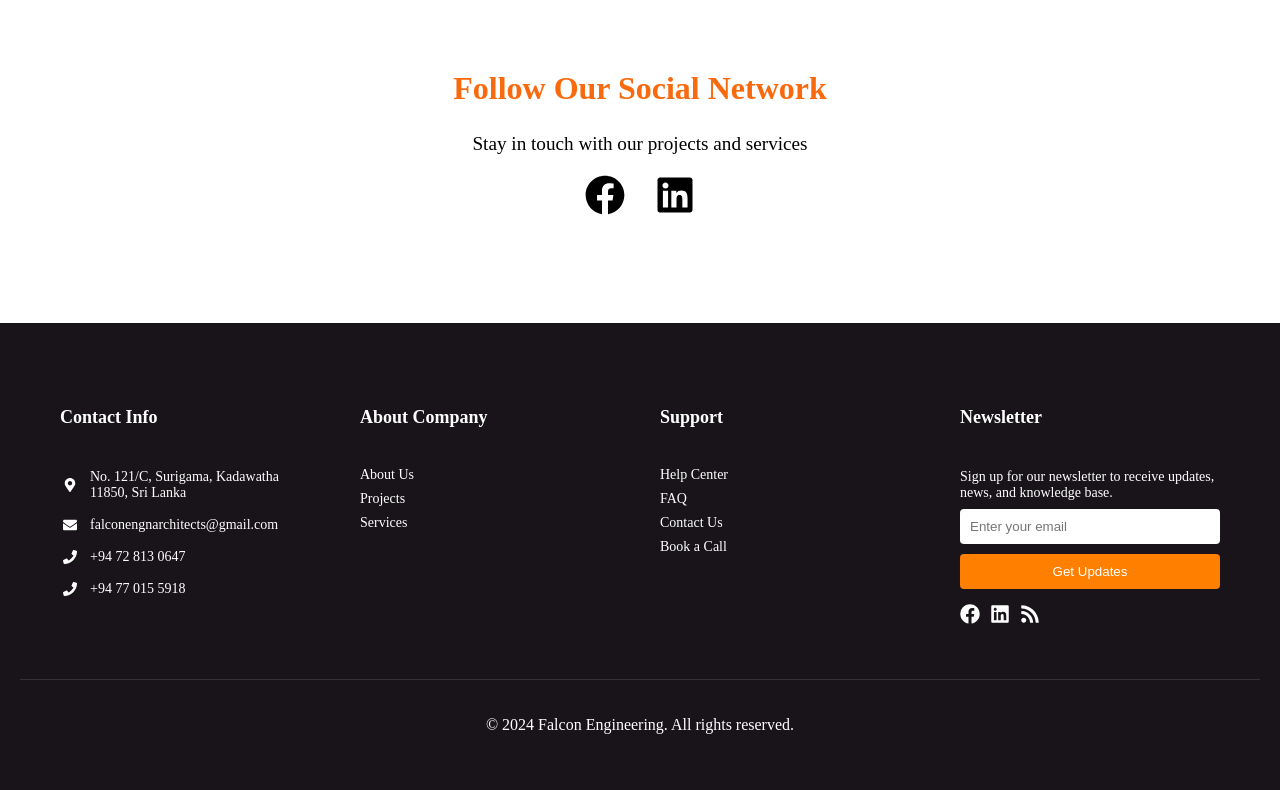
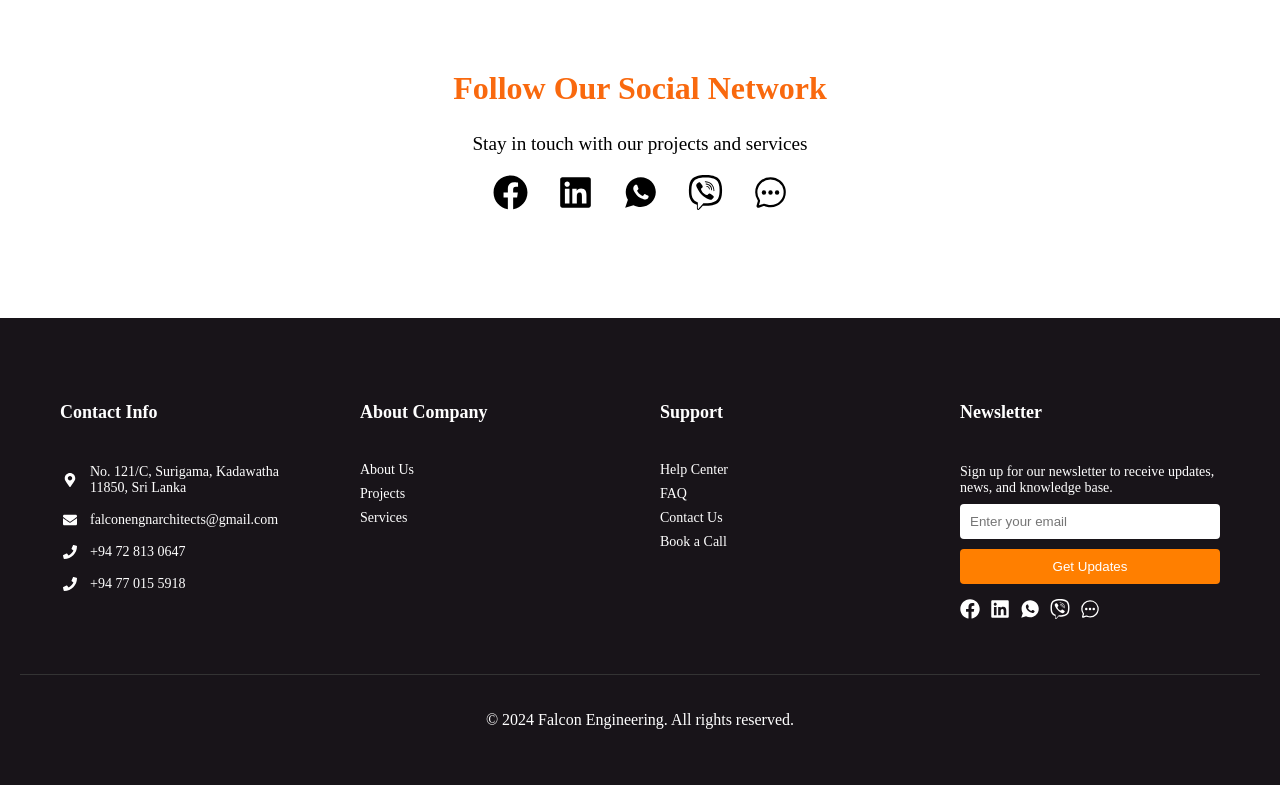
Before and after one commit to chandima-dev/portfolio-, a React (Vite) app: page /contactus in a window 1280 px wide. Shown: the part 1422-2212 px from the top of the page. Built offline with nearby package versions, Linux system fonts and the light colour scheme.

Commit message:
update socail media icons

```diff
--- a/src/components/Footer/Footer.jsx
+++ b/src/components/Footer/Footer.jsx
@@ -1,6 +1,8 @@
 import styles from './Footer.module.css';  // Ensure you have the CSS module set up
-import { FaMapMarkerAlt, FaEnvelope, FaPhone, FaFacebook, FaLinkedin, FaRss } from 'react-icons/fa';
+import { FaMapMarkerAlt, FaEnvelope, FaPhone, FaFacebook, FaLinkedin, FaViber, FaRss } from 'react-icons/fa';
 import { Link } from 'react-router-dom';
+import { IoChatbubbleEllipsesOutline } from "react-icons/io5";
+import { IoLogoWhatsapp } from "react-icons/io";
 
 const Footer = () => {
   const handleLinkClick = () => {
@@ -50,7 +52,9 @@ const Footer = () => {
           <div className={styles.socialIcons}>
             <a href="https://facebook.com" aria-label="Facebook"><FaFacebook /></a>
             <a href="https://linkedin.com" aria-label="LinkedIn"><FaLinkedin /></a>
-            <a href="https://rss.com" aria-label="RSS"><FaRss /></a>
+            <a href="https://wa.me/+94705901816" aria-label="RSS"><IoLogoWhatsapp /></a>
+            <a href="viber://chat?number=94705901816" aria-label="RSS"><FaViber /></a>
+            <a href="imo://chat?number=94705901816" aria-label="RSS"><IoChatbubbleEllipsesOutline /></a>
           </div>
         </div>
       </div>
--- a/src/pages/ContactUs/ContactUs.jsx
+++ b/src/pages/ContactUs/ContactUs.jsx
@@ -10,31 +10,13 @@ import {
   StyledSocialIcon,
 } from "./ContactUsStyles";
 import contactImage from "../../../public/images/contactus.svg";
-import { FaFacebook, FaLinkedin } from 'react-icons/fa';
-import SubSlider from '../../components/SubSlider/SubSlider'; // Import the SubSlider component
+import { FaFacebook, FaLinkedin, FaWhatsapp, FaViber } from 'react-icons/fa';
+import { IoChatbubbleEllipsesOutline } from "react-icons/io5";
+import { IoLogoWhatsapp } from "react-icons/io";
+import SubSlider from '../../components/SubSlider/SubSlider';
 
 const ContactUs = () => {
   const form = useRef();
-
-  // const sendEmail = (e) => {
-  //   e.preventDefault();
-
-  //   emailjs.sendForm(
-  //     "service_qg6ev47",
-  //     "template_ex2ngw5",
-  //     form.current,
-  //     "KKfkGJZKt5unB2lB-"
-  //   ).then(
-  //     (result) => {
-  //       console.log(result.text);
-  //       alert("Message sent successfully!");
-  //     },
-  //     (error) => {
-  //       console.log(error.text);
-  //       alert("Failed to send message. Please try again later.");
-  //     }
-  //   );
-  // };
 
   const sendEmail = (e) => {
     e.preventDefault();
@@ -53,15 +35,11 @@ const ContactUs = () => {
       );
   };
 
-
-
   return (
     <>
-      {/* SubSlider Component */}
       <SubSlider
         title="Connect with Us"
         description="We’re Here for Consultations, Collaborations, and Your Inquiries"
-        // customStyles={customStyles} // Pass custom styles here
       />
 
       <StyledContainer>
@@ -70,13 +48,13 @@ const ContactUs = () => {
             <StyledFormHeader>
               <h1>We're here to help</h1>
             </StyledFormHeader>
-            <p>Whether you have a project in mind or need expert guidance on an upcoming design, we’re here to help</p>
+            <p>Whether you have a project in mind or need expert guidance on an upcoming design, we’re here to help.</p>
             <p>Send us a message, and our team will get back to you as soon as possible!</p>
             <form ref={form} onSubmit={sendEmail}>
               <label htmlFor="user_name">Name</label>
               <input id="user_name" type="text" name="user_name" required />
               <label htmlFor="user_email">Email</label>
-              <input id="user_email" type="email" name="user_email"  />
+              <input id="user_email" type="email" name="user_email" />
               <label htmlFor="message">Message</label>
               <textarea id="message" name="message" required></textarea>
               <button type="submit">Submit</button>
@@ -94,11 +72,20 @@ const ContactUs = () => {
         <h2>Follow Our Social Network</h2>
         <p>Stay in touch with our projects and services</p>
         <div>
-          <StyledSocialIcon href="https://facebook.com" target="_blank" rel="noopener noreferrer">
-            <FaFacebook size={40} />
+          <StyledSocialIcon href="https://facebook.com" target="_blank" rel="noopener noreferrer" title="Facebook">
+            <FaFacebook size={35} />
           </StyledSocialIcon>
-          <StyledSocialIcon href="https://linkedin.com" target="_blank" rel="noopener noreferrer">
-            <FaLinkedin size={40} />
+          <StyledSocialIcon href="https://linkedin.com" target="_blank" rel="noopener noreferrer" title="LinkedIn">
+            <FaLinkedin size={35} />
+          </StyledSocialIcon>
+          <StyledSocialIcon href={`https://wa.me/+94705901816`} target="_blank" rel="noopener noreferrer" title="WhatsApp">
+            <IoLogoWhatsapp size={35} />
+          </StyledSocialIcon>
+          <StyledSocialIcon href={`viber://chat?number=94705901816`} target="_blank" rel="noopener noreferrer" title="Viber">
+            <FaViber size={35} />
+          </StyledSocialIcon>
+          <StyledSocialIcon href={`imo://chat?number=94705901816`} title="IMO">
+            <IoChatbubbleEllipsesOutline size={35} />
           </StyledSocialIcon>
         </div>
       </StyledSocialSection>
```
